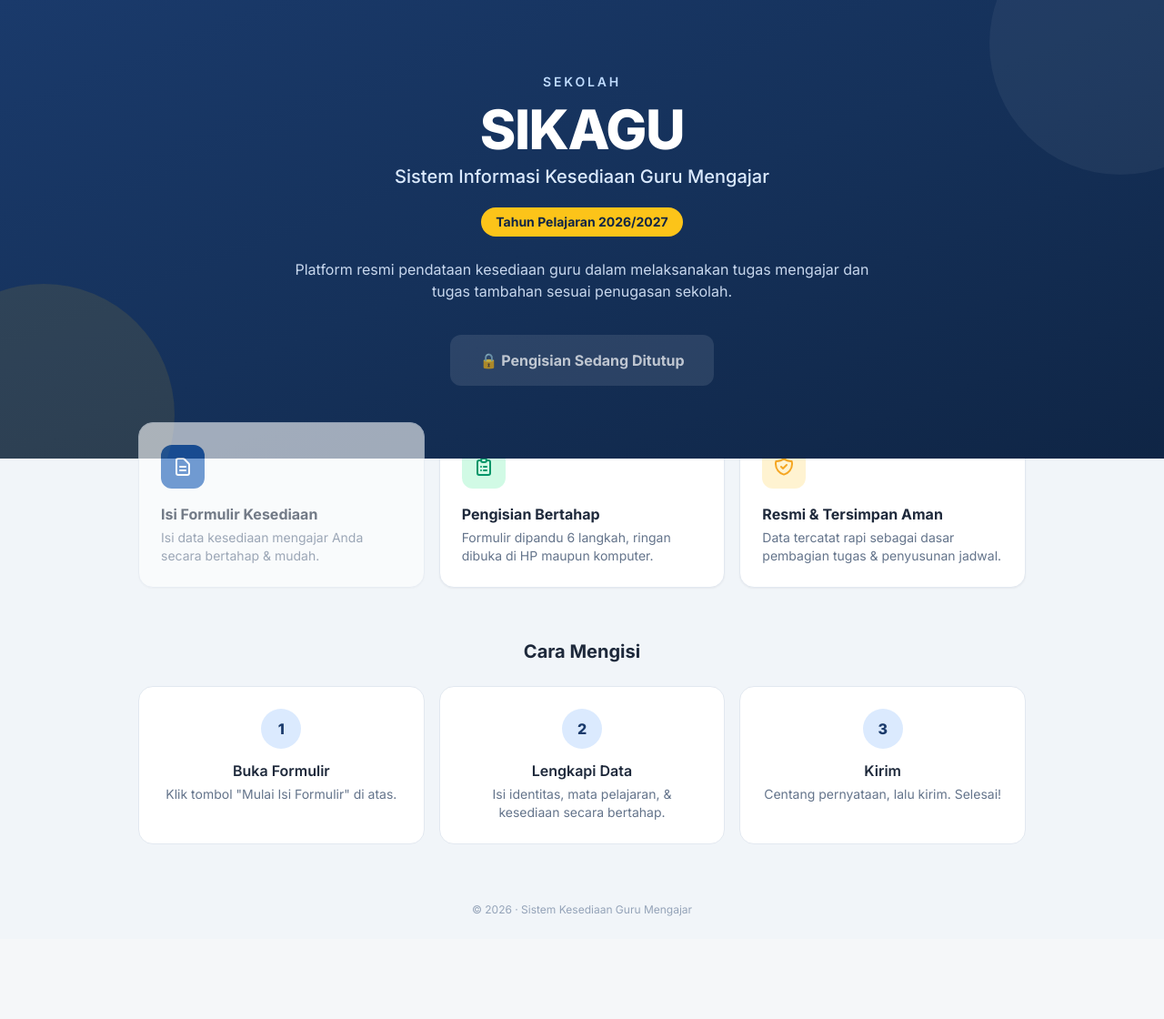
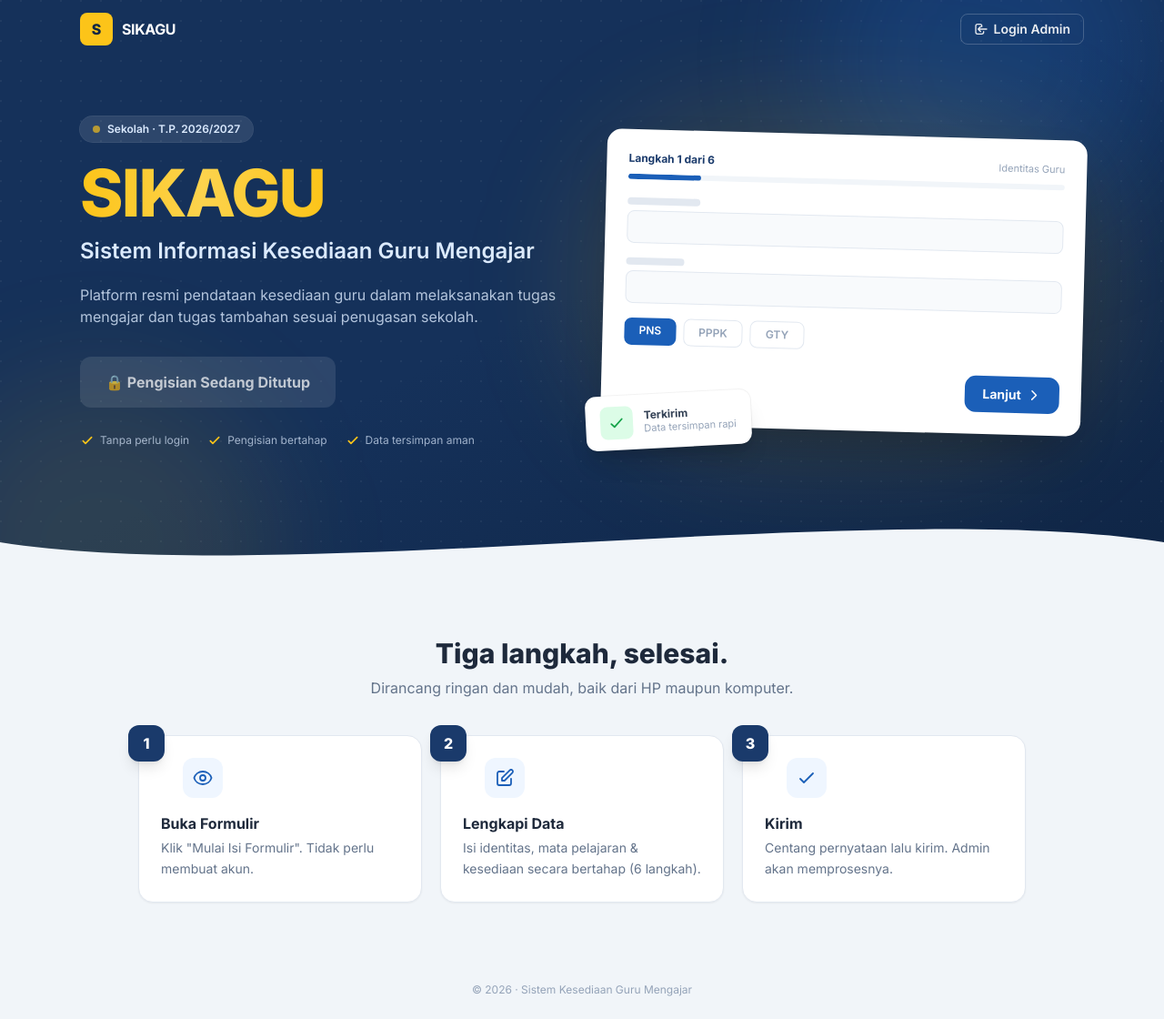
Before and after one commit to Zulfiqri-ganteng/muslimin, a CodeIgniter 4 app: the page made by app/Views/public/home.php in a window 1280 px wide. Shown: the whole page at 91% size. Before the commit the page ends 1007 px from the top, so only its background shows below. Run offline with PHP 8.4 and a stand-in for CodeIgniter, Linux system fonts and the light colour scheme; the template is opened without the code that fills it, so the values that code supplies are empty; some libraries are stand-ins or nearby versions.

Commit message:
Upgrade landing (hero 2 kolom + mockup), audit JS, optimasi & keamanan query
- Landing didesain ulang: navbar + login admin, hero 2 kolom dengan
  judul gradient, kartu mockup form mengambang, pola titik & wave,
  bagian "Cara Mengisi" + CTA band. Lebih responsif & berkarakter.
- Audit JS: form/landing publik 1 skrip vanilla (tanpa Alpine), admin
  pakai Alpine terisolasi -> tidak ada konflik.
- Keamanan: konfirmasi semua query pakai Query Builder (prepared
  statement, anti SQL-injection); cast (int) pada id di rule is_unique.
- Optimasi: indeks status_kepegawaian & created_at; getStats pakai
  rentang tanggal (bukan DATE()) agar indeks terpakai.

Co-Authored-By: Claude Opus 4.8 <noreply@anthropic.com>

```diff
--- a/app/Controllers/Form.php
+++ b/app/Controllers/Form.php
@@ -112,7 +112,7 @@ class Form extends BaseController
 
         $rules = [
             'nama_lengkap'       => 'required|max_length[150]',
-            'nip_nuptk'          => 'required|max_length[60]|is_unique[submissions.nip_nuptk,id,' . $row['id'] . ']',
+            'nip_nuptk'          => 'required|max_length[60]|is_unique[submissions.nip_nuptk,id,' . (int) $row['id'] . ']',
             'nomor_hp'           => 'required|max_length[30]',
             'status_kepegawaian' => 'required|in_list[PNS,PPPK,GTY,GTT]',
             'komitmen_setuju'    => 'required',
--- a/app/Models/SubmissionModel.php
+++ b/app/Models/SubmissionModel.php
@@ -65,7 +65,10 @@ class SubmissionModel extends Model
             $byStatus[$s] = $this->where('status_kepegawaian', $s)->countAllResults(true);
         }
 
-        $today = $this->where('DATE(created_at)', date('Y-m-d'))->countAllResults(true);
+        // Pakai rentang tanggal (bukan DATE(created_at)) agar indeks created_at terpakai.
+        $today = $this->where('created_at >=', date('Y-m-d') . ' 00:00:00')
+                      ->where('created_at <=', date('Y-m-d') . ' 23:59:59')
+                      ->countAllResults(true);
 
         return [
             'total'    => $total,
--- a/app/Views/public/home.php
+++ b/app/Views/public/home.php
@@ -6,116 +6,162 @@
     $systemName = 'SIKAGU';
     $systemTag  = 'Sistem Informasi Kesediaan Guru Mengajar';
     // ========================================================
-    $tahun   = esc($setting['academic_year'] ?? '2026/2027');
-    $isOpen  = ! empty($setting['form_open']);
-    $intro   = $setting['form_intro'] ?? 'Platform resmi pendataan kesediaan guru dalam melaksanakan tugas mengajar dan tugas tambahan sesuai penugasan sekolah.';
+    $tahun  = esc($setting['academic_year'] ?? '2026/2027');
+    $isOpen = ! empty($setting['form_open']);
+    $sekolah = esc($setting['school_name'] ?? 'Sekolah');
+    $intro  = $setting['form_intro'] ?? 'Platform resmi pendataan kesediaan guru dalam melaksanakan tugas mengajar dan tugas tambahan sesuai penugasan sekolah.';
 ?>
 
 <!-- ===================== HERO ===================== -->
-<div class="relative overflow-hidden bg-gradient-to-br from-brand-700 via-brand-800 to-brand-900">
-    <!-- ornamen -->
-    <div class="pointer-events-none absolute -top-24 -right-24 h-72 w-72 rounded-full bg-white/5"></div>
-    <div class="pointer-events-none absolute -bottom-24 -left-24 h-72 w-72 rounded-full bg-gold-400/10"></div>
+<section class="relative overflow-hidden bg-gradient-to-br from-brand-800 via-brand-800 to-brand-900">
+    <!-- pola titik halus -->
+    <div class="absolute inset-0 opacity-[0.5]" style="background-image: radial-gradient(circle at 1px 1px, rgba(255,255,255,.10) 1px, transparent 0); background-size: 22px 22px;"></div>
+    <!-- glow -->
+    <div class="pointer-events-none absolute -top-32 right-0 h-96 w-96 rounded-full bg-brand-500/20 blur-3xl"></div>
+    <div class="pointer-events-none absolute -bottom-40 -left-20 h-96 w-96 rounded-full bg-gold-400/10 blur-3xl"></div>
 
-    <div class="relative max-w-5xl mx-auto px-4 sm:px-6 py-14 sm:py-20 text-center text-white">
+    <!-- Navbar -->
+    <nav class="relative max-w-6xl mx-auto px-4 sm:px-6 h-16 flex items-center justify-between">
+        <div class="flex items-center gap-2.5">
             <?php if (! empty($setting['logo'])): ?>
-            <img src="<?= base_url('uploads/' . esc($setting['logo'])) ?>" alt="Logo" class="h-16 sm:h-20 mx-auto mb-5 object-contain">
+                <img src="<?= base_url('uploads/' . esc($setting['logo'])) ?>" alt="Logo" class="h-9 w-9 rounded-lg bg-white/10 object-contain p-0.5">
+            <?php else: ?>
+                <span class="flex h-9 w-9 items-center justify-center rounded-lg bg-gold-400 text-brand-900 font-extrabold">S</span>
             <?php endif; ?>
+            <span class="text-white font-bold tracking-tight"><?= esc($systemName) ?></span>
+        </div>
+        <a href="<?= site_url('admin/login') ?>" class="inline-flex items-center gap-1.5 rounded-lg border border-white/20 px-3.5 py-1.5 text-sm font-semibold text-white/90 hover:bg-white/10 transition">
+            <svg class="w-4 h-4" fill="none" stroke="currentColor" stroke-width="2" viewBox="0 0 24 24"><path stroke-linecap="round" stroke-linejoin="round" d="M11 16l-4-4m0 0l4-4m-4 4h14m-5 4v1a3 3 0 01-3 3H6a3 3 0 01-3-3V7a3 3 0 013-3h4a3 3 0 013 3v1"/></svg>
+            Login Admin
+        </a>
+    </nav>
 
-        <p class="text-brand-200 text-xs sm:text-sm font-semibold tracking-[0.2em] uppercase"><?= esc($setting['school_name'] ?? 'Sekolah') ?></p>
-
-        <h1 class="mt-3 text-4xl sm:text-6xl font-extrabold tracking-tight"><?= esc($systemName) ?></h1>
-        <p class="mt-2 text-base sm:text-xl font-medium text-brand-100"><?= esc($systemTag) ?></p>
-
-        <span class="inline-block mt-5 bg-gold-400 text-brand-900 text-xs sm:text-sm font-bold px-4 py-1.5 rounded-full">
-            Tahun Pelajaran <?= $tahun ?>
+    <!-- Konten hero -->
+    <div class="relative max-w-6xl mx-auto px-4 sm:px-6 pt-10 pb-28 sm:pt-16 sm:pb-36 grid lg:grid-cols-2 gap-12 items-center">
+        <!-- kiri: teks -->
+        <div class="text-center lg:text-left">
+            <span class="inline-flex items-center gap-2 rounded-full bg-white/10 ring-1 ring-white/15 px-3.5 py-1.5 text-xs font-semibold text-brand-100">
+                <span class="h-2 w-2 rounded-full bg-gold-400 animate-pulse"></span>
+                <?= $sekolah ?> &middot; T.P. <?= $tahun ?>
             </span>
 
-        <p class="mt-6 text-sm sm:text-base text-brand-100/90 max-w-2xl mx-auto leading-relaxed">
-            <?= esc($intro) ?>
-        </p>
+            <h1 class="mt-5 text-5xl sm:text-7xl font-extrabold tracking-tight text-white leading-[1.05]">
+                <span class="bg-gradient-to-r from-gold-400 via-amber-300 to-gold-400 bg-clip-text text-transparent"><?= esc($systemName) ?></span>
+            </h1>
+            <p class="mt-3 text-lg sm:text-2xl font-semibold text-brand-100"><?= esc($systemTag) ?></p>
+            <p class="mt-5 text-sm sm:text-base text-brand-100/80 max-w-xl mx-auto lg:mx-0 leading-relaxed"><?= esc($intro) ?></p>
 
-        <!-- CTA -->
-        <div class="mt-9 flex flex-col sm:flex-row items-center justify-center gap-3">
+            <div class="mt-8 flex flex-col sm:flex-row items-center lg:items-start gap-3 lg:justify-start justify-center">
                 <?php if ($isOpen): ?>
-                <a href="<?= site_url('isi') ?>" class="group w-full sm:w-auto inline-flex items-center justify-center gap-2 bg-gold-500 hover:bg-gold-400 text-brand-900 font-bold px-8 py-4 rounded-xl shadow-xl shadow-black/20 transition active:scale-95">
+                    <a href="<?= site_url('isi') ?>" class="group w-full sm:w-auto inline-flex items-center justify-center gap-2 bg-gold-500 hover:bg-gold-400 text-brand-900 font-bold px-7 py-4 rounded-xl shadow-xl shadow-black/30 transition active:scale-95">
                         <svg class="w-5 h-5" fill="none" stroke="currentColor" stroke-width="2.2" viewBox="0 0 24 24"><path stroke-linecap="round" stroke-linejoin="round" d="M11 5H6a2 2 0 00-2 2v11a2 2 0 002 2h11a2 2 0 002-2v-5m-1.414-9.414a2 2 0 112.828 2.828L11.828 15H9v-2.828l8.586-8.586z"/></svg>
-                    Mulai Isi Formulir Kesediaan
+                        Mulai Isi Formulir
                         <svg class="w-4 h-4 transition group-hover:translate-x-1" fill="none" stroke="currentColor" stroke-width="2.2" viewBox="0 0 24 24"><path stroke-linecap="round" stroke-linejoin="round" d="M9 5l7 7-7 7"/></svg>
                     </a>
+                    <a href="#cara" class="w-full sm:w-auto inline-flex items-center justify-center gap-2 border border-white/25 text-white font-semibold px-6 py-4 rounded-xl hover:bg-white/10 transition">Lihat Cara Mengisi</a>
                 <?php else: ?>
-                <span class="w-full sm:w-auto inline-flex items-center justify-center gap-2 bg-white/10 text-white/70 font-bold px-8 py-4 rounded-xl cursor-not-allowed">
-                    🔒 Pengisian Sedang Ditutup
+                    <span class="w-full sm:w-auto inline-flex items-center justify-center gap-2 bg-white/10 text-white/70 font-bold px-7 py-4 rounded-xl cursor-not-allowed">🔒 Pengisian Sedang Ditutup</span>
+                <?php endif; ?>
+            </div>
+
+            <div class="mt-7 flex flex-wrap items-center justify-center lg:justify-start gap-x-5 gap-y-2 text-xs text-brand-100/70">
+                <?php foreach (['Tanpa perlu login', 'Pengisian bertahap', 'Data tersimpan aman'] as $tr): ?>
+                    <span class="inline-flex items-center gap-1.5">
+                        <svg class="w-4 h-4 text-gold-400" fill="none" stroke="currentColor" stroke-width="2.5" viewBox="0 0 24 24"><path stroke-linecap="round" stroke-linejoin="round" d="M5 13l4 4L19 7"/></svg>
+                        <?= $tr ?>
                     </span>
-            <?php endif; ?>
+                <?php endforeach; ?>
+            </div>
+        </div>
+
+        <!-- kanan: mockup form -->
+        <div class="relative hidden lg:block">
+            <div class="absolute -inset-6 bg-gold-400/15 blur-3xl rounded-full"></div>
+            <div class="relative bg-white rounded-2xl shadow-2xl ring-1 ring-black/5 p-6 rotate-[1.5deg] hover:rotate-0 transition-transform duration-500">
+                <div class="flex items-center justify-between">
+                    <p class="text-xs font-bold text-brand-700">Langkah 1 dari 6</p>
+                    <p class="text-[11px] text-slate-400">Identitas Guru</p>
+                </div>
+                <div class="mt-2 h-1.5 w-full rounded-full bg-slate-100 overflow-hidden"><div class="h-full w-1/6 bg-brand-600 rounded-full"></div></div>
+                <div class="mt-5 space-y-4">
+                    <div>
+                        <div class="h-2 w-20 rounded bg-slate-200"></div>
+                        <div class="mt-1.5 h-9 rounded-lg border border-slate-200 bg-slate-50"></div>
+                    </div>
+                    <div>
+                        <div class="h-2 w-16 rounded bg-slate-200"></div>
+                        <div class="mt-1.5 h-9 rounded-lg border border-slate-200 bg-slate-50"></div>
+                    </div>
+                    <div class="flex gap-2">
+                        <span class="rounded-lg bg-brand-600 text-white text-xs font-semibold px-4 py-1.5">PNS</span>
+                        <span class="rounded-lg border border-slate-200 text-slate-400 text-xs font-semibold px-4 py-1.5">PPPK</span>
+                        <span class="rounded-lg border border-slate-200 text-slate-400 text-xs font-semibold px-4 py-1.5">GTY</span>
+                    </div>
+                </div>
+                <div class="mt-6 flex justify-end">
+                    <span class="inline-flex items-center gap-1.5 rounded-xl bg-brand-600 text-white text-sm font-bold px-5 py-2.5">Lanjut
+                        <svg class="w-4 h-4" fill="none" stroke="currentColor" stroke-width="2.2" viewBox="0 0 24 24"><path stroke-linecap="round" stroke-linejoin="round" d="M9 5l7 7-7 7"/></svg>
+                    </span>
+                </div>
+            </div>
+            <!-- kartu kecil mengambang -->
+            <div class="absolute -bottom-5 -left-5 bg-white rounded-xl shadow-xl ring-1 ring-black/5 px-4 py-3 flex items-center gap-3 -rotate-3">
+                <span class="flex h-9 w-9 items-center justify-center rounded-lg bg-green-100 text-green-600">
+                    <svg class="w-5 h-5" fill="none" stroke="currentColor" stroke-width="2.2" viewBox="0 0 24 24"><path stroke-linecap="round" stroke-linejoin="round" d="M5 13l4 4L19 7"/></svg>
+                </span>
+                <div class="leading-tight">
+                    <p class="text-xs font-bold text-slate-700">Terkirim</p>
+                    <p class="text-[11px] text-slate-400">Data tersimpan rapi</p>
+                </div>
             </div>
         </div>
     </div>
 
-<!-- ===================== MENU / FITUR ===================== -->
-<div class="max-w-5xl mx-auto px-4 sm:px-6 -mt-8 sm:-mt-10 pb-4">
-    <div class="grid grid-cols-1 sm:grid-cols-3 gap-4">
-        <!-- Menu utama: Isi Formulir -->
-        <a href="<?= $isOpen ? site_url('isi') : '#' ?>" class="<?= $isOpen ? 'hover:-translate-y-1 hover:shadow-lg' : 'opacity-60 cursor-not-allowed' ?> group bg-white rounded-2xl shadow-sm border border-slate-200 p-6 transition">
-            <div class="flex h-12 w-12 items-center justify-center rounded-xl bg-brand-600 text-white">
-                <svg class="w-6 h-6" fill="none" stroke="currentColor" stroke-width="2" viewBox="0 0 24 24"><path stroke-linecap="round" stroke-linejoin="round" d="M9 12h6m-6 4h6m2 5H7a2 2 0 01-2-2V5a2 2 0 012-2h5.586a1 1 0 01.707.293l5.414 5.414a1 1 0 01.293.707V19a2 2 0 01-2 2z"/></svg>
+    <!-- wave -->
+    <div class="absolute bottom-0 inset-x-0 leading-none">
+        <svg viewBox="0 0 1440 80" preserveAspectRatio="none" class="w-full h-12 sm:h-20 fill-slate-100"><path d="M0,40 C360,90 1080,-10 1440,40 L1440,80 L0,80 Z"></path></svg>
     </div>
-            <h3 class="mt-4 font-bold text-slate-800 group-hover:text-brand-700">Isi Formulir Kesediaan</h3>
-            <p class="mt-1 text-sm text-slate-500">Isi data kesediaan mengajar Anda secara bertahap & mudah.</p>
-            <?php if ($isOpen): ?>
-                <span class="mt-3 inline-flex items-center gap-1 text-sm font-semibold text-brand-600">Buka formulir
-                    <svg class="w-4 h-4 transition group-hover:translate-x-1" fill="none" stroke="currentColor" stroke-width="2.2" viewBox="0 0 24 24"><path stroke-linecap="round" stroke-linejoin="round" d="M9 5l7 7-7 7"/></svg>
-                </span>
-            <?php endif; ?>
-        </a>
+</section>
 
-        <!-- Info: pengisian bertahap -->
-        <div class="bg-white rounded-2xl shadow-sm border border-slate-200 p-6">
-            <div class="flex h-12 w-12 items-center justify-center rounded-xl bg-emerald-100 text-emerald-600">
-                <svg class="w-6 h-6" fill="none" stroke="currentColor" stroke-width="2" viewBox="0 0 24 24"><path stroke-linecap="round" stroke-linejoin="round" d="M9 5H7a2 2 0 00-2 2v12a2 2 0 002 2h10a2 2 0 002-2V7a2 2 0 00-2-2h-2M9 5a2 2 0 002 2h2a2 2 0 002-2M9 5a2 2 0 012-2h2a2 2 0 012 2m-3 7h3m-3 4h3m-6-4h.01M9 16h.01"/></svg>
-            </div>
-            <h3 class="mt-4 font-bold text-slate-800">Pengisian Bertahap</h3>
-            <p class="mt-1 text-sm text-slate-500">Formulir dipandu 6 langkah, ringan dibuka di HP maupun komputer.</p>
+<!-- ===================== CARA MENGISI ===================== -->
+<section id="cara" class="max-w-5xl mx-auto px-4 sm:px-6 py-12 sm:py-16 scroll-mt-6">
+    <div class="text-center">
+        <h2 class="text-2xl sm:text-3xl font-extrabold text-slate-800">Tiga langkah, selesai.</h2>
+        <p class="mt-2 text-slate-500">Dirancang ringan dan mudah, baik dari HP maupun komputer.</p>
     </div>
 
-        <!-- Info: resmi & aman -->
-        <div class="bg-white rounded-2xl shadow-sm border border-slate-200 p-6">
-            <div class="flex h-12 w-12 items-center justify-center rounded-xl bg-gold-400/20 text-gold-500">
-                <svg class="w-6 h-6" fill="none" stroke="currentColor" stroke-width="2" viewBox="0 0 24 24"><path stroke-linecap="round" stroke-linejoin="round" d="M9 12l2 2 4-4m5.618-4.016A11.955 11.955 0 0112 2.944a11.955 11.955 0 01-8.618 3.04A12.02 12.02 0 003 9c0 5.591 3.824 10.29 9 11.622 5.176-1.332 9-6.03 9-11.622 0-1.042-.133-2.052-.382-3.016z"/></svg>
-            </div>
-            <h3 class="mt-4 font-bold text-slate-800">Resmi &amp; Tersimpan Aman</h3>
-            <p class="mt-1 text-sm text-slate-500">Data tercatat rapi sebagai dasar pembagian tugas & penyusunan jadwal.</p>
-        </div>
-    </div>
-</div>
-
-<!-- ===================== LANGKAH SINGKAT ===================== -->
-<div class="max-w-5xl mx-auto px-4 sm:px-6 py-10">
-    <h2 class="text-center text-lg sm:text-xl font-bold text-slate-800">Cara Mengisi</h2>
-    <div class="mt-6 grid grid-cols-1 sm:grid-cols-3 gap-4 text-center">
+    <div class="mt-10 grid grid-cols-1 sm:grid-cols-3 gap-5">
         <?php
         $langkah = [
-            ['1', 'Buka Formulir', 'Klik tombol "Mulai Isi Formulir" di atas.'],
-            ['2', 'Lengkapi Data', 'Isi identitas, mata pelajaran, & kesediaan secara bertahap.'],
-            ['3', 'Kirim', 'Centang pernyataan, lalu kirim. Selesai!'],
+            ['Buka Formulir', 'Klik "Mulai Isi Formulir". Tidak perlu membuat akun.', 'M15 12a3 3 0 11-6 0 3 3 0 016 0z M2.458 12C3.732 7.943 7.523 5 12 5c4.478 0 8.268 2.943 9.542 7-1.274 4.057-5.064 7-9.542 7-4.477 0-8.268-2.943-9.542-7z'],
+            ['Lengkapi Data', 'Isi identitas, mata pelajaran & kesediaan secara bertahap (6 langkah).', 'M11 5H6a2 2 0 00-2 2v11a2 2 0 002 2h11a2 2 0 002-2v-5m-1.414-9.414a2 2 0 112.828 2.828L11.828 15H9v-2.828l8.586-8.586z'],
+            ['Kirim', 'Centang pernyataan lalu kirim. Admin akan memprosesnya.', 'M5 13l4 4L19 7'],
         ];
-        foreach ($langkah as $l): ?>
-            <div class="bg-white rounded-2xl border border-slate-200 p-6">
-                <div class="mx-auto flex h-11 w-11 items-center justify-center rounded-full bg-brand-100 text-brand-700 font-extrabold"><?= $l[0] ?></div>
-                <h3 class="mt-3 font-semibold text-slate-800"><?= $l[1] ?></h3>
-                <p class="mt-1 text-sm text-slate-500"><?= $l[2] ?></p>
+        foreach ($langkah as $i => $l): ?>
+            <div class="relative bg-white rounded-2xl border border-slate-200 shadow-sm p-6 hover:shadow-md transition">
+                <span class="absolute -top-3 -left-3 flex h-10 w-10 items-center justify-center rounded-xl bg-brand-700 text-white font-extrabold shadow-lg"><?= $i + 1 ?></span>
+                <div class="flex h-11 w-11 items-center justify-center rounded-xl bg-brand-50 text-brand-600 ml-6">
+                    <svg class="w-6 h-6" fill="none" stroke="currentColor" stroke-width="1.8" viewBox="0 0 24 24"><path stroke-linecap="round" stroke-linejoin="round" d="<?= $l[2] ?>"/></svg>
+                </div>
+                <h3 class="mt-4 font-bold text-slate-800"><?= $l[0] ?></h3>
+                <p class="mt-1 text-sm text-slate-500 leading-relaxed"><?= $l[1] ?></p>
             </div>
         <?php endforeach; ?>
     </div>
 
     <?php if ($isOpen): ?>
-        <div class="mt-8 text-center">
-            <a href="<?= site_url('isi') ?>" class="inline-flex items-center gap-2 bg-brand-700 hover:bg-brand-800 text-white font-bold px-8 py-3.5 rounded-xl shadow-lg transition active:scale-95">
+        <div class="mt-12 relative overflow-hidden rounded-2xl bg-gradient-to-r from-brand-700 to-brand-900 px-6 py-8 sm:px-10 sm:py-10 text-center">
+            <div class="absolute inset-0 opacity-[0.4]" style="background-image: radial-gradient(circle at 1px 1px, rgba(255,255,255,.10) 1px, transparent 0); background-size: 20px 20px;"></div>
+            <div class="relative">
+                <h3 class="text-xl sm:text-2xl font-extrabold text-white">Siap mengisi kesediaan Anda?</h3>
+                <p class="mt-2 text-sm text-brand-100/80">Hanya butuh beberapa menit.</p>
+                <a href="<?= site_url('isi') ?>" class="mt-6 inline-flex items-center gap-2 bg-gold-500 hover:bg-gold-400 text-brand-900 font-bold px-8 py-3.5 rounded-xl shadow-lg transition active:scale-95">
                     Isi Sekarang
                     <svg class="w-4 h-4" fill="none" stroke="currentColor" stroke-width="2.2" viewBox="0 0 24 24"><path stroke-linecap="round" stroke-linejoin="round" d="M9 5l7 7-7 7"/></svg>
                 </a>
             </div>
+        </div>
     <?php endif; ?>
-</div>
+</section>
 
 <?= $this->endSection() ?>
```
Also changed, not shown: app/Database/Migrations/2026-06-01-000004_AddIndexesToSubmissions.php (added, +41 -0 lines). Lines whose indentation alone changed are shown as unchanged.
